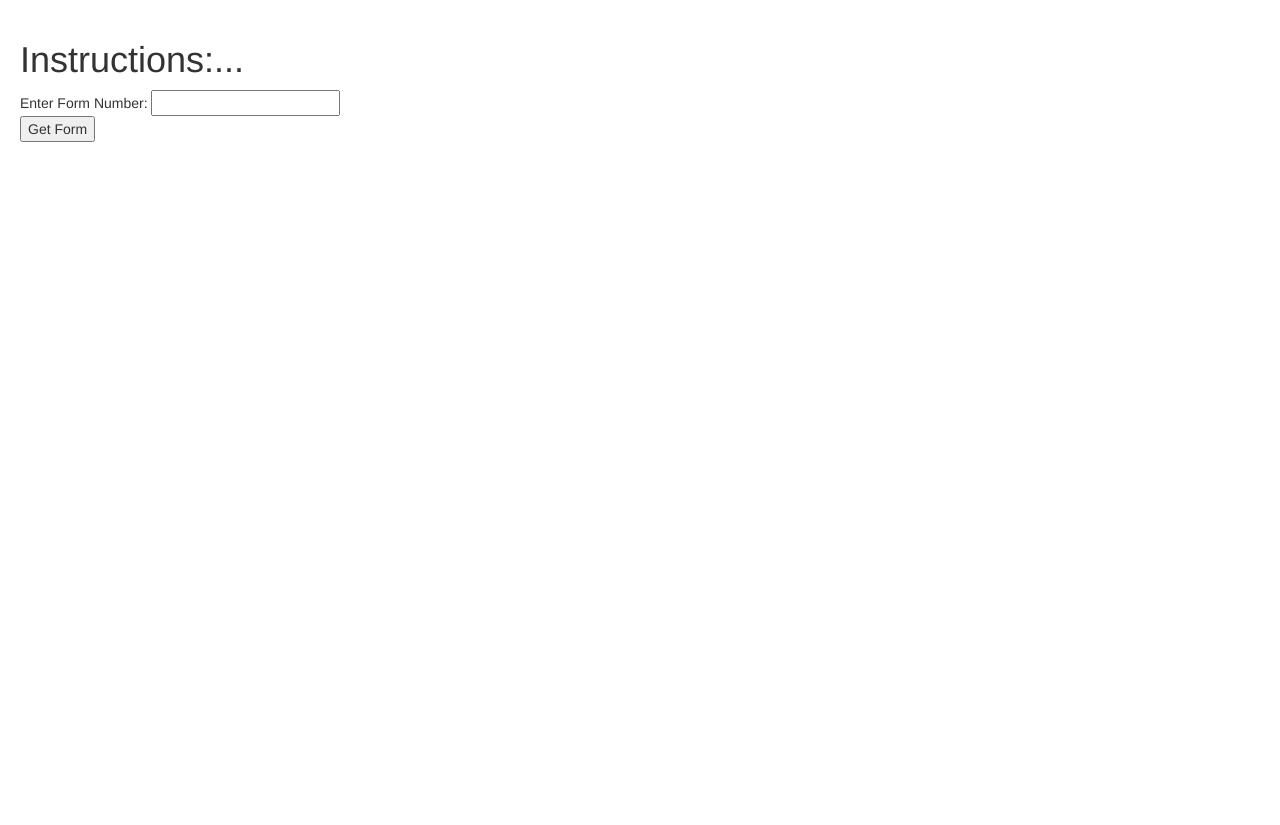
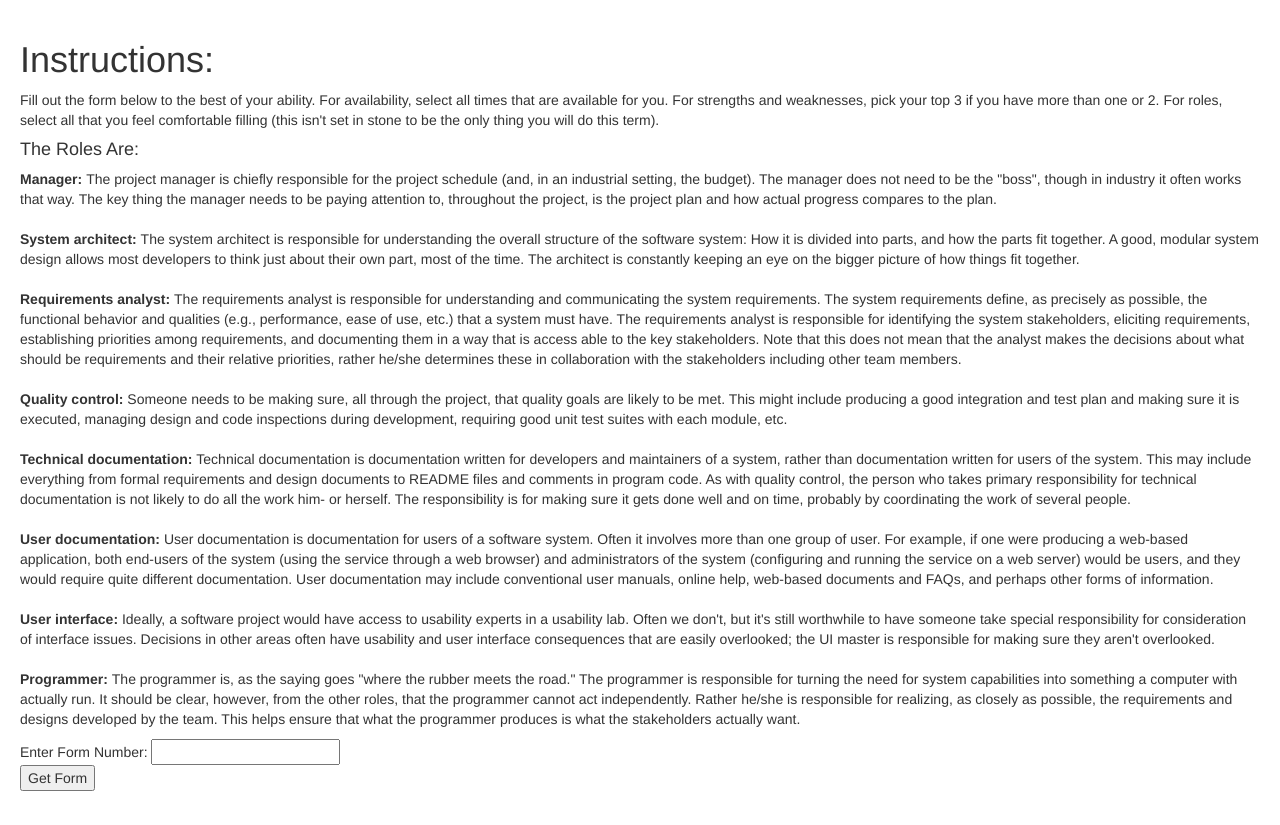
Before and after one commit to msteelha/greenFish, a Flask app: page /client in a window 1280 px wide. Before the commit the page ends 142 px from the top, so only its background shows below. Run offline with Flask 2, Linux system fonts and the light colour scheme; some libraries are stand-ins or nearby versions.

Commit message:
added options and instructions to client.html

```diff
--- a/templates/client.html
+++ b/templates/client.html
@@ -8,11 +8,33 @@
 </head>
 
 <body style="padding:20 20 20 20">
-      <h1>Instructions:...<p></p></h1>
-        <input id="Id_pass" type="hidden" value="">
+    <h1>Instructions:  </h1><p>Fill out the form below to the best of your ability. For availability, select all times that are available for you. For strengths and weaknesses, pick your top 3 if you have more than one or 2. For roles, select all that you feel comfortable filling (this isn't set in stone to be the only thing you will do this term). </p>
+    <h4>The Roles Are:</h4><p>
+    <b>Manager: </b>The project manager is chiefly responsible for the project schedule (and, in an industrial setting, the budget). The manager does not need to be the "boss", though in industry it often works that way. The key thing the manager needs to be paying attention to, throughout the project, is the project plan and how actual progress compares to the plan.
+    <br>
+    <br>
+    <b>System architect: </b>The system architect is responsible for understanding the overall structure of the software system: How it is divided into parts, and how the parts fit together. A good, modular system design allows most developers to think just about their own part, most of the time. The architect is constantly keeping an eye on the bigger picture of how things fit together.
+    <br>
+    <br>
+    <b>Requirements analyst: </b>The requirements analyst is responsible for understanding and communicating the system requirements. The system requirements define, as precisely as possible, the functional behavior and qualities (e.g., performance, ease of use, etc.) that a system must have. The requirements analyst is responsible for identifying the system stakeholders, eliciting requirements, establishing priorities among requirements, and documenting them in a way that is access able to the key stakeholders. Note that this does not mean that the analyst makes the decisions about what should be requirements and their relative priorities, rather he/she determines these in collaboration with the stakeholders including other team members.
+    <br>
+    <br>
+    <b>Quality control: </b>Someone needs to be making sure, all through the project, that quality goals are likely to be met. This might include producing a good integration and test plan and making sure it is executed, managing design and code inspections during development, requiring good unit test suites with each module, etc.
+    <br>
+    <br>
+    <b>Technical documentation: </b>Technical documentation is documentation written for developers and maintainers of a system, rather than documentation written for users of the system. This may include everything from formal requirements and design documents to README files and comments in program code. As with quality control, the person who takes primary responsibility for technical documentation is not likely to do all the work him- or herself. The responsibility is for making sure it gets done well and on time, probably by coordinating the work of several people.
+    <br>
+    <br>
+    <b>User documentation: </b>User documentation is documentation for users of a software system. Often it involves more than one group of user. For example, if one were producing a web-based application, both end-users of the system (using the service through a web browser) and administrators of the system (configuring and running the service on a web server) would be users, and they would require quite different documentation. User documentation may include conventional user manuals, online help, web-based documents and FAQs, and perhaps other forms of information.
+    <br>
+    <br>
+    <b>User interface: </b>Ideally, a software project would have access to usability experts in a usability lab. Often we don't, but it's still worthwhile to have someone take special responsibility for consideration of interface issues. Decisions in other areas often have usability and user interface consequences that are easily overlooked; the UI master is responsible for making sure they aren't overlooked.
+    <br>
+    <br>
+    <b>Programmer: </b>The programmer is, as the saying goes "where the rubber meets the road." The programmer is responsible for turning the need for system capabilities into something a computer with actually run. It should be clear, however, from the other roles, that the programmer cannot act independently. Rather he/she is responsible for realizing, as closely as possible, the requirements and designs developed by the team. This helps ensure that what the programmer produces is what the stakeholders actually want.</p>
+    <input id="Id_pass" type="hidden" value="">
     <div id="theForm">
     {% if session.priorityList != None %}
-    {{session.priorityList}}
     <form id="response">
     <div style="padding:20 20 20 20">
     {% if session.priorityList[0] != '0' %}
@@ -36,7 +58,7 @@
         </div><!--end padding div-->
     {% if session.priorityList[3] != '0' %}
       <div class="row" style="padding: 20 20 20 20;">
-        <label for="avail">Select Availability (hold shift to select more than one):</label><br>
+        <label for="avail">Select Availability (hold ctrl/command to select more than one):</label><br>
         <select multiple class="form-control" id="avail" style="width:350px">
             <option  value=11>9:00am - 12:00pm Monday</option><!--value=<day><time> so 11 is first day earliest time-->
             <option value=21>9:00am - 12:00pm Tuesday</option>
@@ -220,31 +242,46 @@
     {% endif %}
     {% if session.priorityList[6] != '0' %}
     <div class="row" style="padding: 20 20 20 20;">
-        <label for="sskills">Select your strongest skills for a team project(hold shift to select more than one):</label><br>
+        <label for="sskills">Select your strengths for a team project(hold ctrl/command to select more than one):</label><br>
         <select multiple class="form-control" id="sskills" style="width:350px">
-            <option value="leadership">Leadership</option>
+            <option value="organization">Organization</option>
             <option value="frontEndDev">Front-end Development</option>
             <option value="backEndDev">Back-end Development</option>
+            <option value="coding">Coding</option>
+            <option value="algorithms">Algorithms</option>
+            <option value="optimization">Optimization</option>
+            <option value="uiDesign">User Interface Design</option>
+            <option value="debugging">Testing and Debugging</option>
         </select>
     </div>
     {% endif %}
     {% if session.priorityList[7] != '0' %}
     <div class="row" style="padding: 20 20 20 20;">
-        <label for="wskills">Select your weakest skills for a team project(hold shift to select more than one):</label><br>
+        <label for="wskills">Select your weaknesses for a team project(hold ctrl/command to select more than one):</label><br>
         <select multiple class="form-control" id="wskills" style="width:350px">
-            <option value="leadership">Leadership</option>
+            <option value="organization">Organization</option>
             <option value="frontEndDev">Front-end Development</option>
             <option value="backEndDev">Back-end Development</option>
+            <option value="coding">Coding</option>
+            <option value="algorithms">Algorithms</option>
+            <option value="optimization">Optimization</option>
+            <option value="uiDesign">User Interface Design</option>
+            <option value="debugging">Testing and Debugging</option>
         </select>
     </div>
     {% endif %}
     {% if session.priorityList[8] != '0' %}
     <div class="row" style="padding: 20 20 20 20;">
-        <label for="roles">In what roles can you best contribute?(hold shift to select more than one):</label><br>
+        <label for="roles">In what roles can you best contribute?(hold ctrl/command to select more than one):</label><br>
         <select multiple class="form-control" id="roles" style="width:350px">
-            <option value="lead">Team Lead</option>
-            <option value="frontEnd">Front-end Development</option>
-            <option value="backEnd">Back-end Development</option>
+            <option value="manager">Manager</option>
+            <option value="programmer">Programmer</option>
+            <option value="ui">User Interface</option>
+            <option value="systemArchitect">System Architect</option>
+            <option value="qualityControl">Quality control</option>
+            <option value="tDoc">Technical Documentation</option>
+            <option value="uDoc">User Documentation</option>
+
         </select>
     </div>
     {% endif %}
```
